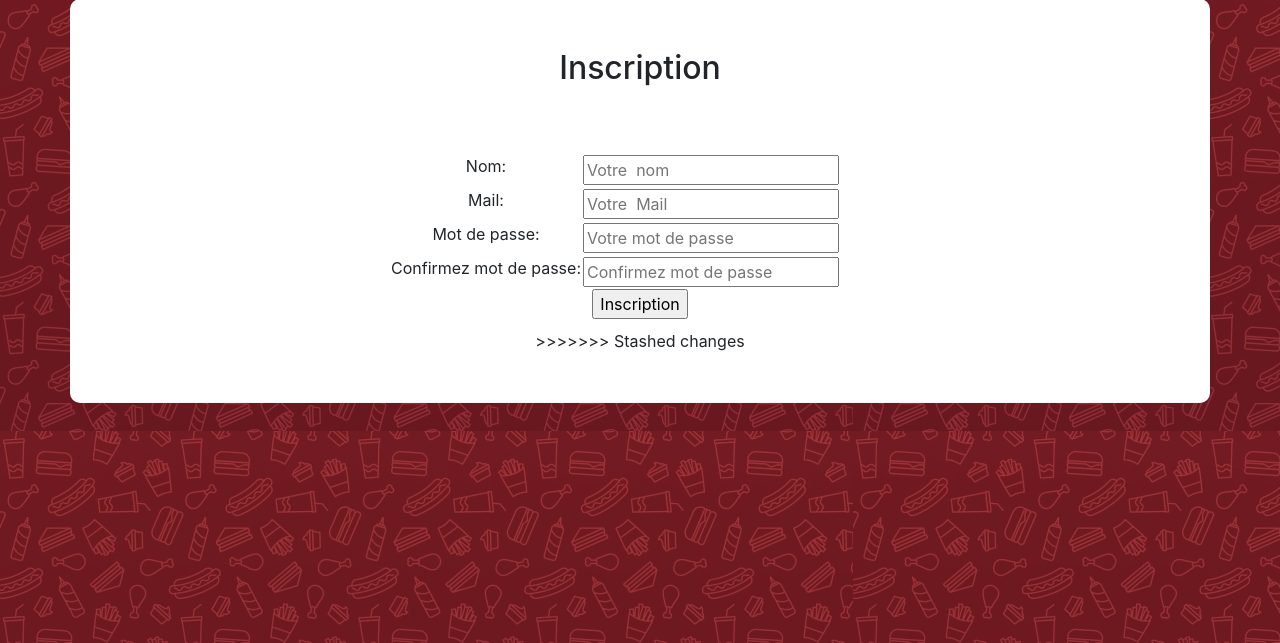
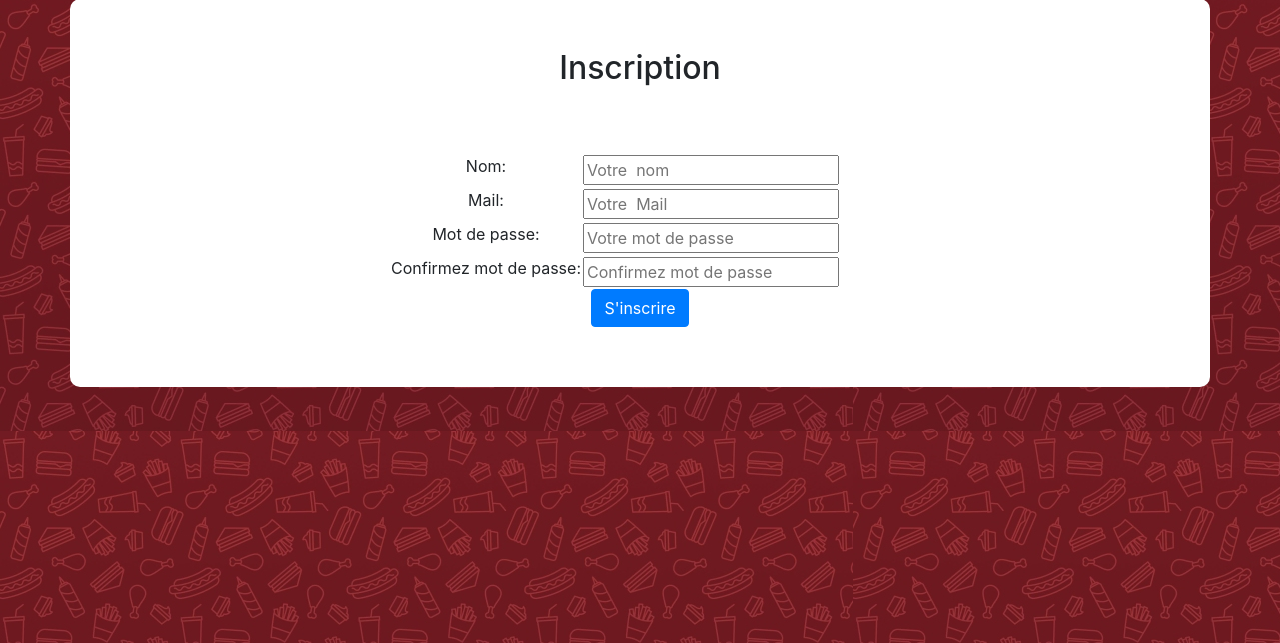
Before and after one commit to GetMetamorph/PPE2, a PHP site: page /inscription.php in a window 1280 px wide. Shown: the part 49-692 px from the top of the page. Run offline with PHP 8.4, Linux system fonts and the light colour scheme; some libraries are stand-ins or nearby versions; some web fonts are replaced.

Commit message:
Update inscription.php

```diff
--- a/SourceCode_Projet_MySQL/inscription.php
+++ b/SourceCode_Projet_MySQL/inscription.php
@@ -105,10 +105,11 @@
                             </td>
                         </tr>
                     </table>
-                    <input type="submit"  name="forminscription" value="Inscription">
+                    <button type="submit"  name="forminscription" value="Inscription" class="btn btn-primary"> S'inscrire </button>
+
                 </form>
             </div>
->>>>>>> Stashed changes
+
             <?php
             if(isset($erreur))
             {
```
